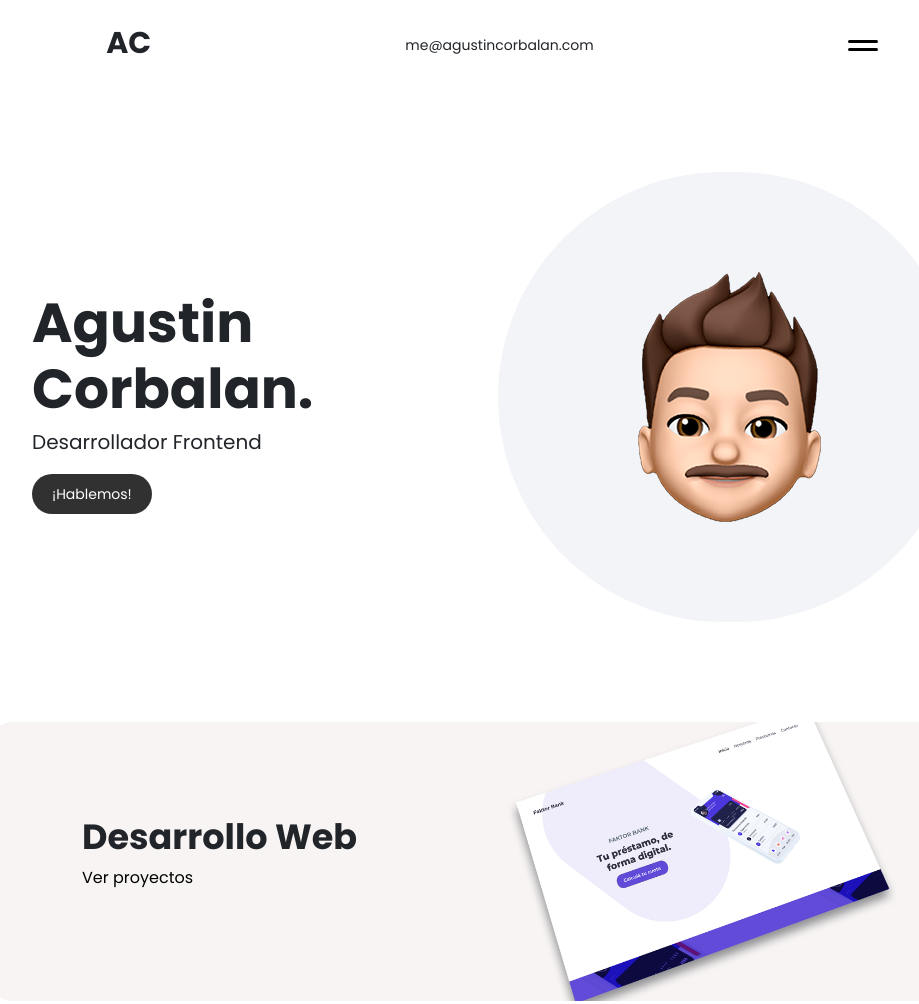
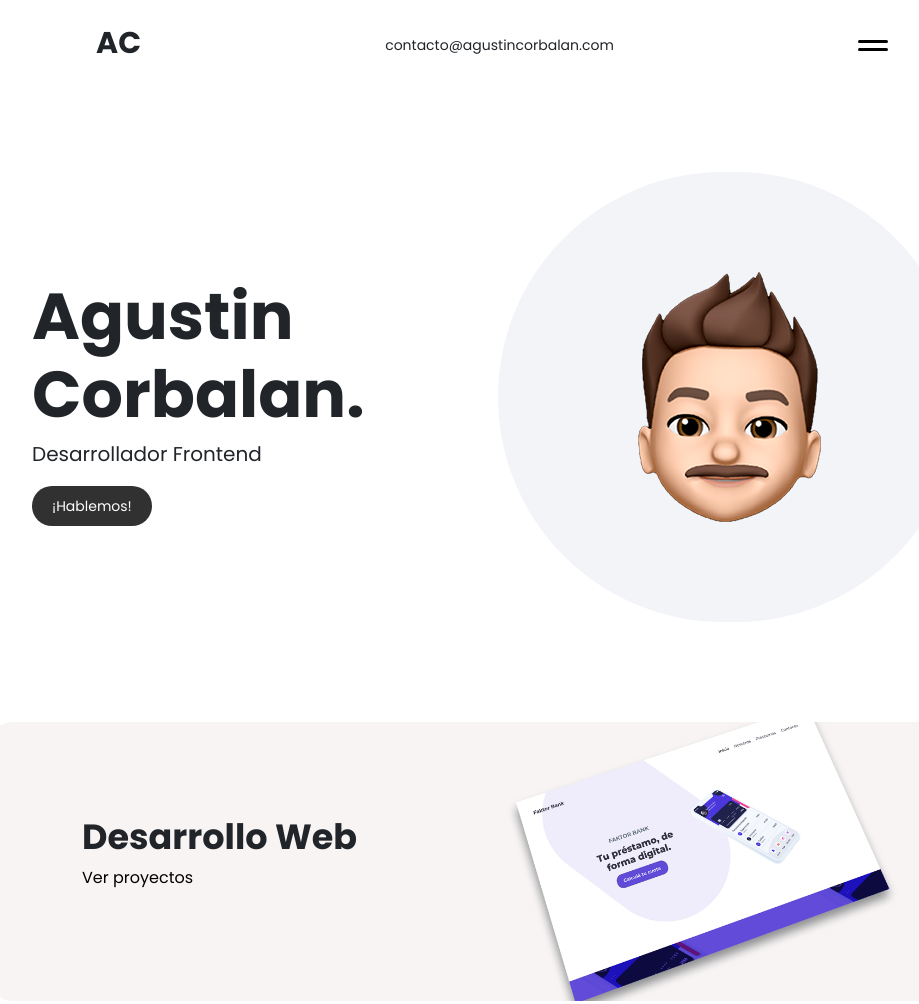
Before and after one commit to lillocorba/portfolio-personal, a plain HTML site: page index.html in a window 1280 px wide. Shown: the top 1004 px of the page, without its empty margins (148-1067 px from the left). Drawn offline with nearby package versions, Linux system fonts and the light colour scheme.

Commit message:
Contacto OK

```diff
--- a/css/style.css
+++ b/css/style.css
@@ -145,7 +145,7 @@ body {
 
 .hero-h1 {
     font-weight: bold;
-    font-size: 5.5em;
+    font-size: 6.5em;
     transform: translate(-150%);
     opacity: 0;
     transition: all 1s ease-in-out;
--- a/index.html
+++ b/index.html
@@ -5,6 +5,7 @@
     <meta charset="UTF-8">
     <meta name="viewport" content="width=device-width, initial-scale=1.0">
     <title>Agustin Corbalan | Desarrollador Frontend</title>
+    <link rel="shortcut icon" href="./imagenes/LILLO.png" type="image/x-icon">
     <link rel="preconnect" href="https://fonts.gstatic.com">
     <link href="https://fonts.googleapis.com/css2?family=Poppins:wght@300;400;700;900&display=swap" rel="stylesheet">
     <link rel="stylesheet" type="text/css"
@@ -25,7 +26,7 @@
         </div>
         <div class="contenedorContacto">
             <p class="menu-contacto"> <span class="menu-contacto-whatsapp"> </span>
-                me@agustincorbalan.com</p>
+                contacto@agustincorbalan.com</p>
         </div>
         <div class="burgerBtn">
             <div class="linea1"></div>
@@ -207,7 +208,7 @@
         </div>
         <div class="row fila-contacto-datos">
             <p class="datos-contacto-p">Ciudad Autónoma de Buenos Aires</p>
-            <h4 class="datos-contacto-h4">me@agustincorbalan.com</h4>
+            <h4 class="datos-contacto-h4">contacto@agustincorbalan.com</h4>
         </div>
         <div class="row justify-content-center fila-contacto-iconos">
             <div>
```
